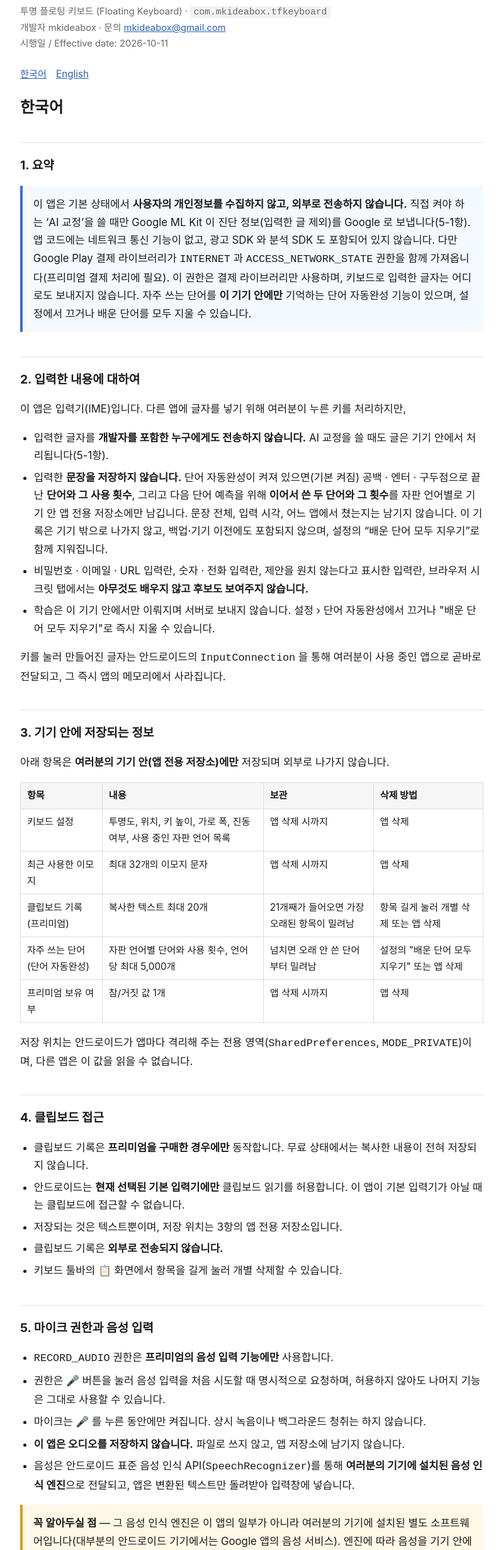
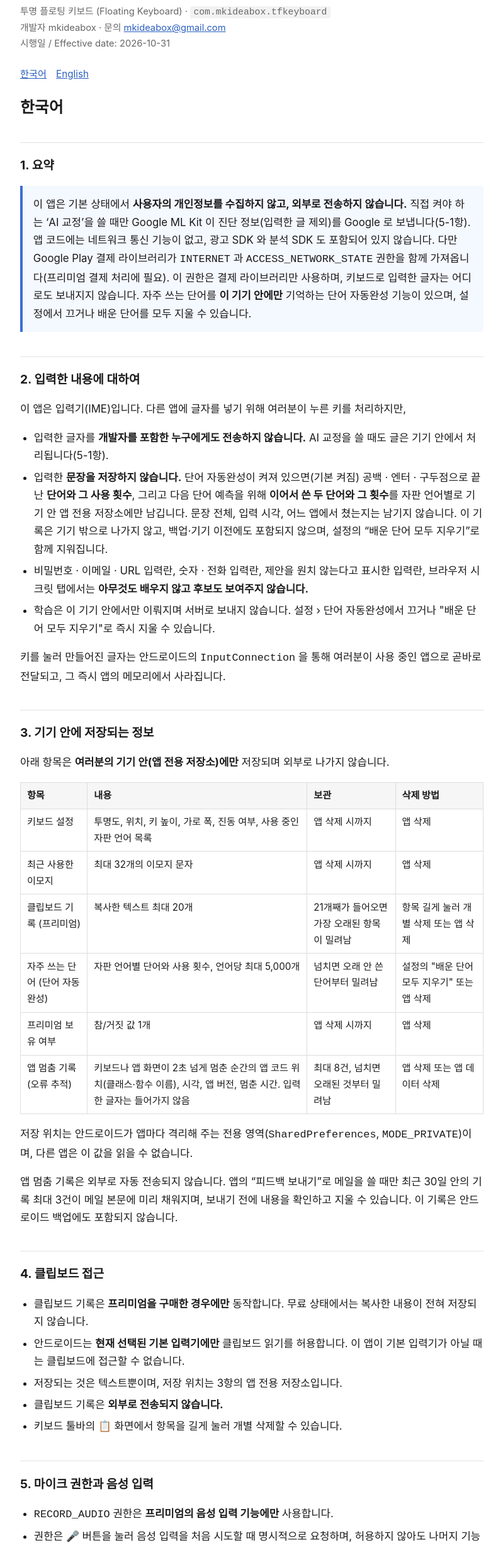
Before and after one commit to rumururu/mkideabox, a plain HTML site: page tfkeyboard/privacy.html in a window 1280 px wide. Shown: the part 74-2535 px from the top of the page at 63% size, without its empty margins (240-1039 px from the left). Drawn offline with Linux system fonts and the light colour scheme.

Commit message:
tfkeyboard: privacy policy adds the on-device app freeze log, effective 2026-10-31
Co-Authored-By: Claude Opus 5.5 <noreply@anthropic.com>

```diff
--- a/tfkeyboard/privacy.html
+++ b/tfkeyboard/privacy.html
@@ -47,7 +47,7 @@
 <p class="meta">
   투명 플로팅 키보드 (Floating Keyboard) &middot; <code>com.mkideabox.tfkeyboard</code><br>
   개발자 mkideabox &middot; 문의 <a href="mailto:mkideabox@gmail.com">mkideabox@gmail.com</a><br>
-  시행일 / Effective date: 2026-10-11
+  시행일 / Effective date: 2026-10-31
 </p>
 
 <nav><a href="#ko">한국어</a><a href="#en">English</a></nav>
@@ -92,10 +92,15 @@
   <tr><td>클립보드 기록 (프리미엄)</td><td>복사한 텍스트 최대 20개</td><td>21개째가 들어오면 가장 오래된 항목이 밀려남</td><td>항목 길게 눌러 개별 삭제 또는 앱 삭제</td></tr>
   <tr><td>자주 쓰는 단어 (단어 자동완성)</td><td>자판 언어별 단어와 사용 횟수, 언어당 최대 5,000개</td><td>넘치면 오래 안 쓴 단어부터 밀려남</td><td>설정의 "배운 단어 모두 지우기" 또는 앱 삭제</td></tr>
   <tr><td>프리미엄 보유 여부</td><td>참/거짓 값 1개</td><td>앱 삭제 시까지</td><td>앱 삭제</td></tr>
+  <tr><td>앱 멈춤 기록 (오류 추적)</td><td>키보드나 앱 화면이 2초 넘게 멈춘 순간의 앱 코드 위치(클래스·함수 이름), 시각, 앱 버전, 멈춘 시간. 입력한 글자는 들어가지 않음</td><td>최대 8건, 넘치면 오래된 것부터 밀려남</td><td>앱 삭제 또는 앱 데이터 삭제</td></tr>
 </table>
 <p>
   저장 위치는 안드로이드가 앱마다 격리해 주는 전용 영역(<code>SharedPreferences</code>,
   <code>MODE_PRIVATE</code>)이며, 다른 앱은 이 값을 읽을 수 없습니다.
+</p>
+<p>
+  앱 멈춤 기록은 외부로 자동 전송되지 않습니다. 앱의 &ldquo;피드백 보내기&rdquo;로 메일을 쓸 때만 최근 30일 안의 기록 최대 3건이
+  메일 본문에 미리 채워지며, 보내기 전에 내용을 확인하고 지울 수 있습니다. 이 기록은 안드로이드 백업에도 포함되지 않습니다.
 </p>
 
 <h2>4. 클립보드 접근</h2>
@@ -231,10 +236,15 @@
   <tr><td>Clipboard history (premium)</td><td>Up to 20 copied text entries</td><td>Oldest entry drops when a 21st arrives</td><td>Long-press an entry, or uninstall</td></tr>
   <tr><td>Frequently used words (word suggestions)</td><td>Words and use counts per keyboard language, up to 5,000 per language</td><td>Least-used words drop when the limit is exceeded</td><td>"Forget learned words" in Settings, or uninstall</td></tr>
   <tr><td>Premium ownership</td><td>A single true/false value</td><td>Until uninstall</td><td>Uninstall the app</td></tr>
+  <tr><td>App freeze log (error tracking)</td><td>Where in the app's code (class and function names) the keyboard or app screen was stuck for more than 2 seconds, with the time, app version and how long it lasted. Nothing you type is included</td><td>Up to 8 entries; the oldest is dropped first</td><td>Uninstall the app or clear its data</td></tr>
 </table>
 <p>
   Storage uses Android's per-app private area (<code>SharedPreferences</code>,
   <code>MODE_PRIVATE</code>). Other apps cannot read it.
+</p>
+<p>
+  The app freeze log is never sent automatically. Only when you write to us with &ldquo;Send feedback&rdquo; are up to 3 entries
+  from the last 30 days pre-filled in the email body, and you can review or delete them before sending. It is not included in Android backups.
 </p>
 
 <h2>4. Clipboard access</h2>
```
